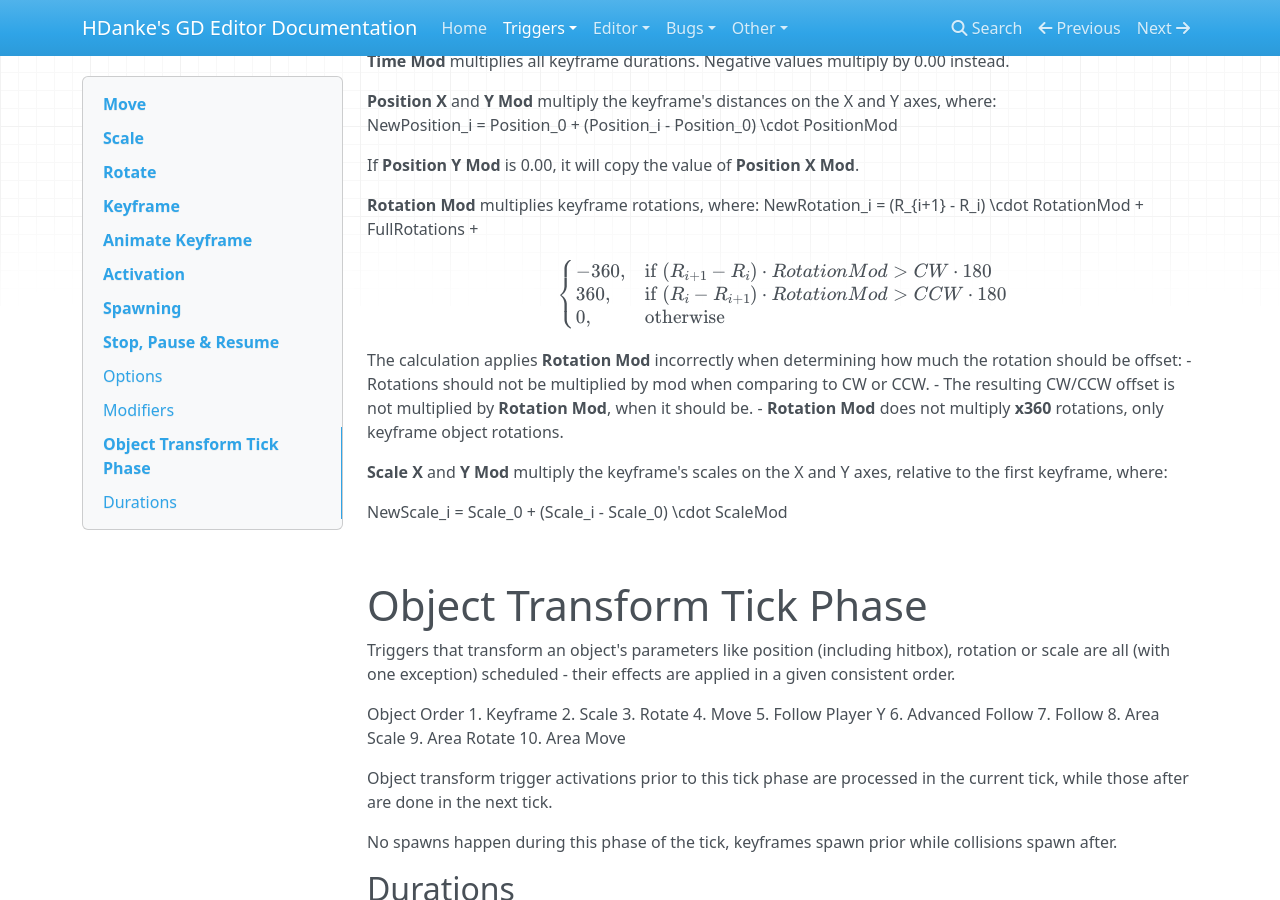
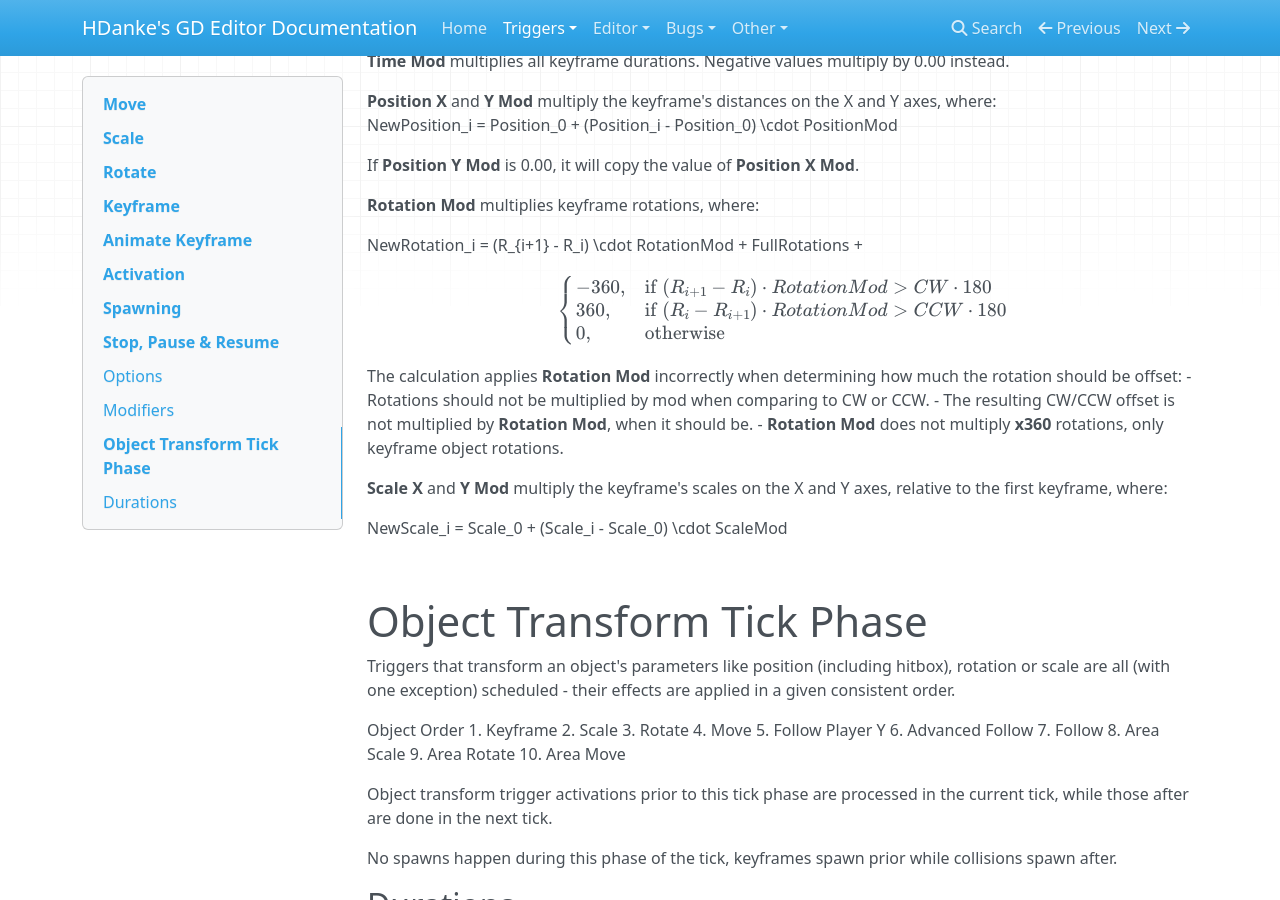
Before and after one commit to UHDanke/gd_docs, an MkDocs documentation site: the page built from docs/triggers/object_transforms.md, in a window 1280 px wide and 900 px high, scrolled down 1715 px. Built offline with MkDocs 1.6.1, drawn with Linux system fonts in a browser that asks for light colours; nearby versions of some CDN libraries.

```diff
--- a/docs/triggers/object_transforms.md
+++ b/docs/triggers/object_transforms.md
@@ -69,7 +69,15 @@ $NewPosition_i = Position_0 + (Position_i - Position_0) \cdot PositionMod$
 If **Position Y Mod** is 0.00, it will copy the value of **Position X Mod**.
 
 **Rotation Mod** multiplies keyframe rotations, where:
-$NewRotation_i = (R_{i+1} - R_i) \cdot RotationMod + FullRotations + \begin{cases} -360, & \text{if } (R_{i+1} - R_i) \cdot RotationMod > CW \cdot 180 \\ 360, & \text{if } (R_i - R_{i+1}) \cdot RotationMod > CCW \cdot 180 \\ 0, & \text{otherwise}\end{cases}$
+
+$$
+NewRotation_i = (R_{i+1} - R_i) \cdot RotationMod + FullRotations +
+\begin{cases}
+  -360, & \text{if } (R_{i+1} - R_i) \cdot RotationMod > CW \cdot 180 \\
+  360, & \text{if } (R_i - R_{i+1}) \cdot RotationMod > CCW \cdot 180 \\
+  0, & \text{otherwise}
+\end{cases}
+$$
 
 The calculation applies **Rotation Mod** incorrectly when determining how much the rotation should be offset:
 - Rotations should not be multiplied by mod when comparing to CW or CCW.
```
